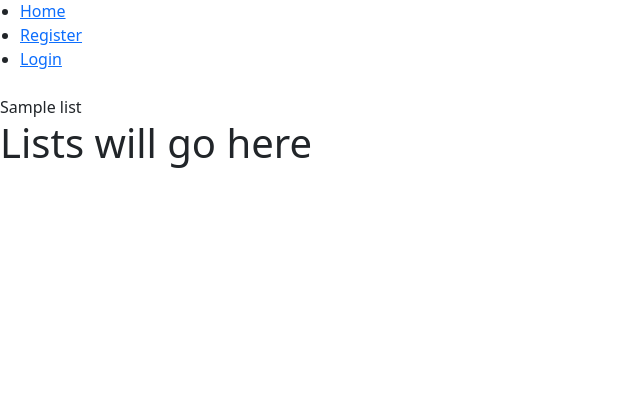
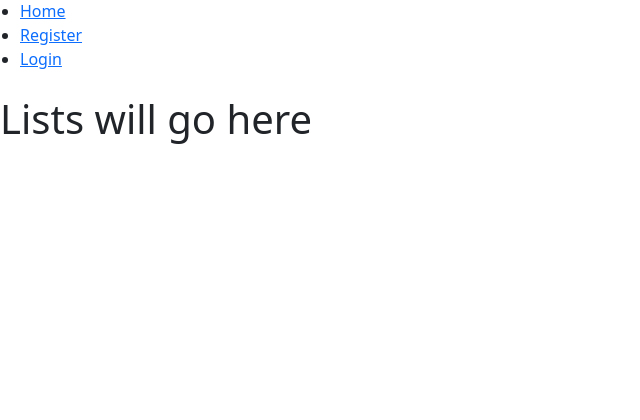
Before and after one commit to eeteedubya/McLister, a Flask app: template templates/index.html in a window 1280 px wide. Shown: the part 169-589 px from the top of the page, without its empty margins (0-640 px from the left). Run offline with Flask 2, Linux system fonts and the light colour scheme; the template is opened without the code that fills it: most values are stand-ins (such as "Sample title", 1, 10 or a date in 2020).

Commit message:
new index file

```diff
--- a/templates/index.html
+++ b/templates/index.html
@@ -37,9 +37,9 @@
                 const listsList = document.getElementById("lists_list")
 
             </script>
-            {% for listname in lists_list %}
+            <!-- {% for listname in lists_list %}
                 {{ listname }}
-            {% endfor %}
+            {% endfor %}  -->
 
             <h1 class="lists_list" id="lists_list">Lists will go here</h1>
 
```
